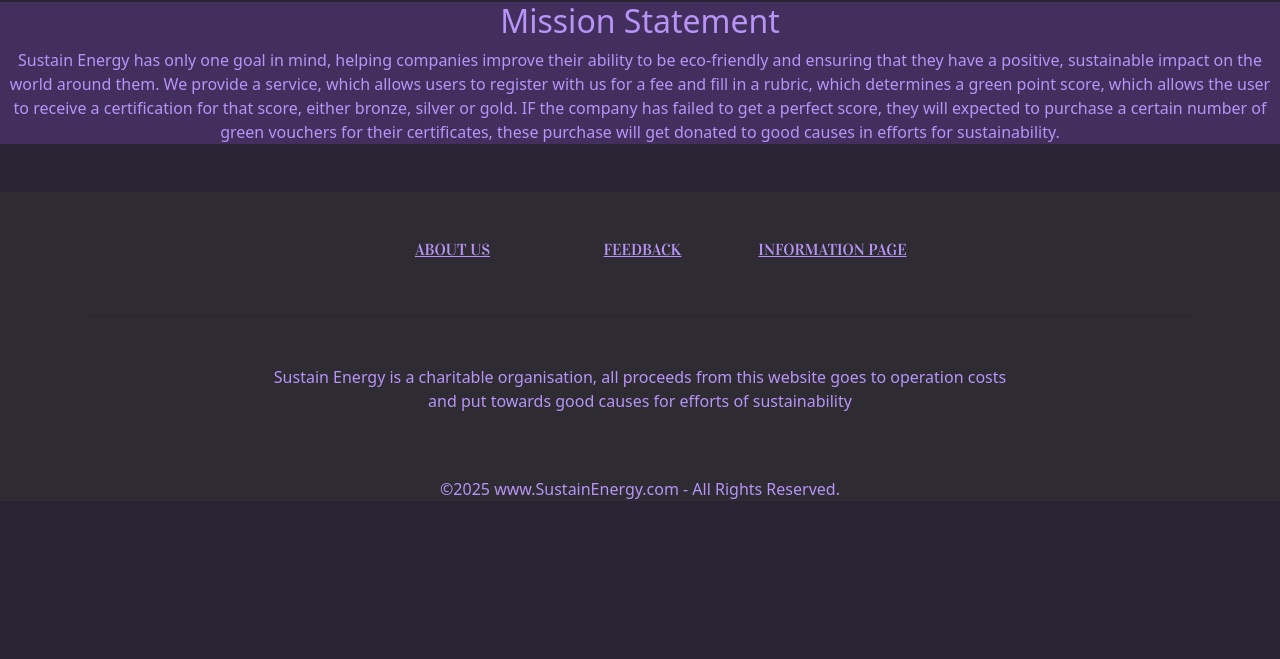
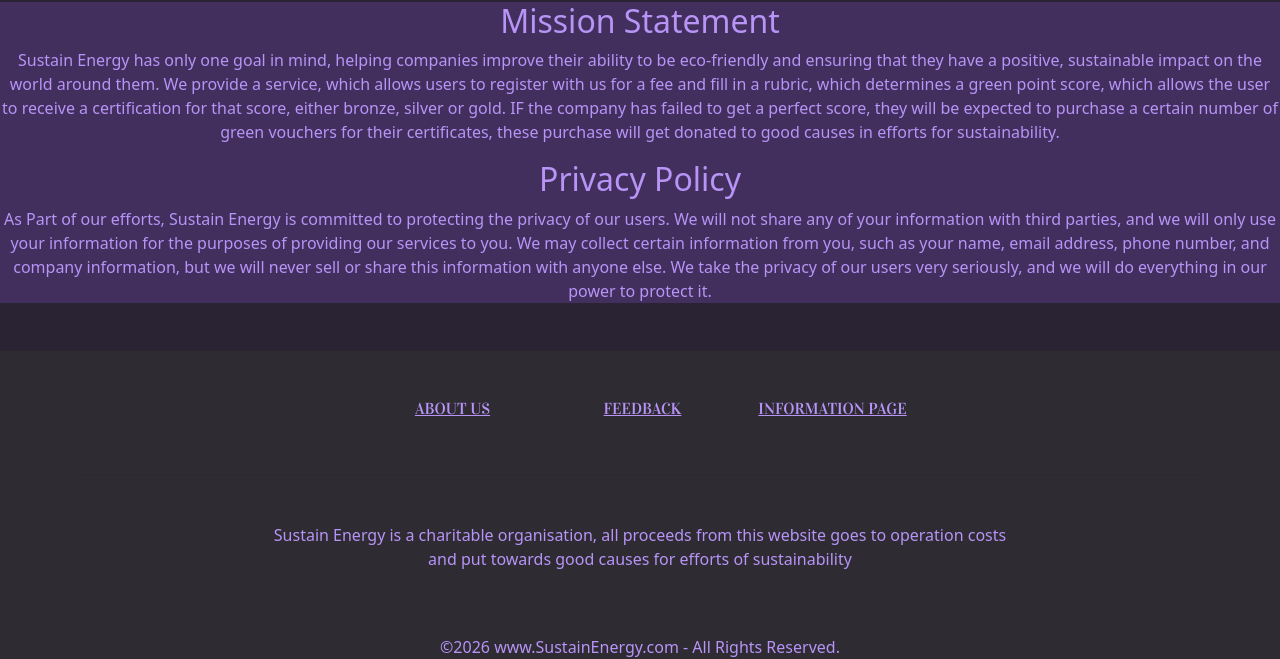
Before and after one commit to Garium/ProgramPHP, a PHP site: page /Info.php in a window 1280 px wide. Shown: the part 174-833 px from the top of the page. Before the commit the page ends 673 px from the top, so only its background shows below. Run offline with PHP 8.4, Linux system fonts and the light colour scheme.

Commit message:
commit changes

```diff
--- a/HomeLoggedIn.php
+++ b/HomeLoggedIn.php
@@ -65,7 +65,9 @@ include 'includes/nav.php';
 	<div class = "Box">
 		<!-- Welcome message and description of the website -->
 	<p id = "fontChange">
-	Weclome to Sustain Energy<br>This site is dedicated to the valuation of the companies on their efforts to be green<br>Log in and take part in our rubric to see how you do<br>Once your done, and donate for green vouchers any points you missed out on, you'll have an official certificate<br>they come in gold, silver or bronze, so aim for the highest one
+	Welcome to Sustain Energy<br>This site is dedicated to the valuation of the companies on their efforts to be green and sustainable<br>Log in and take part in our
+	rubric to see how you do<br>Once your done, and donate for green vouchers any points you missed out on, you'll have an official certificate<br>they come in gold,
+	silver or bronze, so aim for the highest one
 	</p>
 	</div>
 </body>
--- a/Info.php
+++ b/Info.php
@@ -29,8 +29,15 @@ require 'conn_db.php';
     <p>
       Sustain Energy has only one goal in mind, helping companies improve their ability to be eco-friendly and ensuring that they have a positive, sustainable impact on
       the world around them. We provide a service, which allows users to register with us for a fee and fill in a rubric, which determines a green point score, which allows the user
-      to receive a certification for that score, either bronze, silver or gold. IF the company has failed to get a perfect score, they will expected to purchase a certain
+      to receive a certification for that score, either bronze, silver or gold. IF the company has failed to get a perfect score, they will be expected to purchase a certain
       number of green vouchers for their certificates, these purchase will get donated to good causes in efforts for sustainability.
+    </p>
+    <h2> Privacy Policy </h2>
+    <p>
+      As Part of our efforts, Sustain Energy is committed to protecting the privacy of our users. We will not share any of your information with third parties, and we will
+      only use your information for the purposes of providing our services to you. We may collect certain information from you, such as your name, email address, phone
+      number, and company information, but we will never sell or share this information with anyone else. We take the privacy of our users very seriously, and we will do
+      everything in our power to protect it.
     </p>
   </div>
 </body>
--- a/cart.php
+++ b/cart.php
@@ -40,7 +40,7 @@ if (isset($_GET['points_needed'])) {
     <body style="background-color:#2A2334;">
         <div id="box1" style="margin-top:50px;">
             <h1>Purchase Green vouchers</h1>
-            <p>You earned <?php echo $points; ?> points, purchase a voucher to make up the additional <strong><?php echo $points_needed; ?></strong> points needed to reach 100 points and recieve a certificate.</p>
+            <p>You earned <?php echo $points; ?> green points, purchase a green voucher to make up the additional <strong><?php echo $points_needed; ?></strong> points needed to reach 100 green points and receive a certificate.</p>
         </div>
 		<div id="box1" style="margin-top:10px;">
             <form action=""  method="POST">
--- a/includes/Footer.php
+++ b/includes/Footer.php
@@ -61,7 +61,7 @@
     <div
          class="text" style=" color:#b794f6;"
          >
-              ©2025 www.SustainEnergy.com - All Rights Reserved.
+              ©2026 www.SustainEnergy.com - All Rights Reserved.
     </div>
     <!-- Copyright -->
   </footer>
--- a/includes/FooterLoggedIn.php
+++ b/includes/FooterLoggedIn.php
@@ -64,7 +64,7 @@
     <div
          class="text" style=" color:#b794f6;"
          >
-              ©2025 www.SustainEnergy.com - All Rights Reserved.
+              ©2026 www.SustainEnergy.com - All Rights Reserved.
     </div>
     <!-- Copyright -->
   </footer>
```
Also changed, not shown: AboutUs.php (+12 -1 lines), Home.php (+5 -2 lines), InfoLG.php (+7 -1 lines), User.php (+5 -5 lines).
